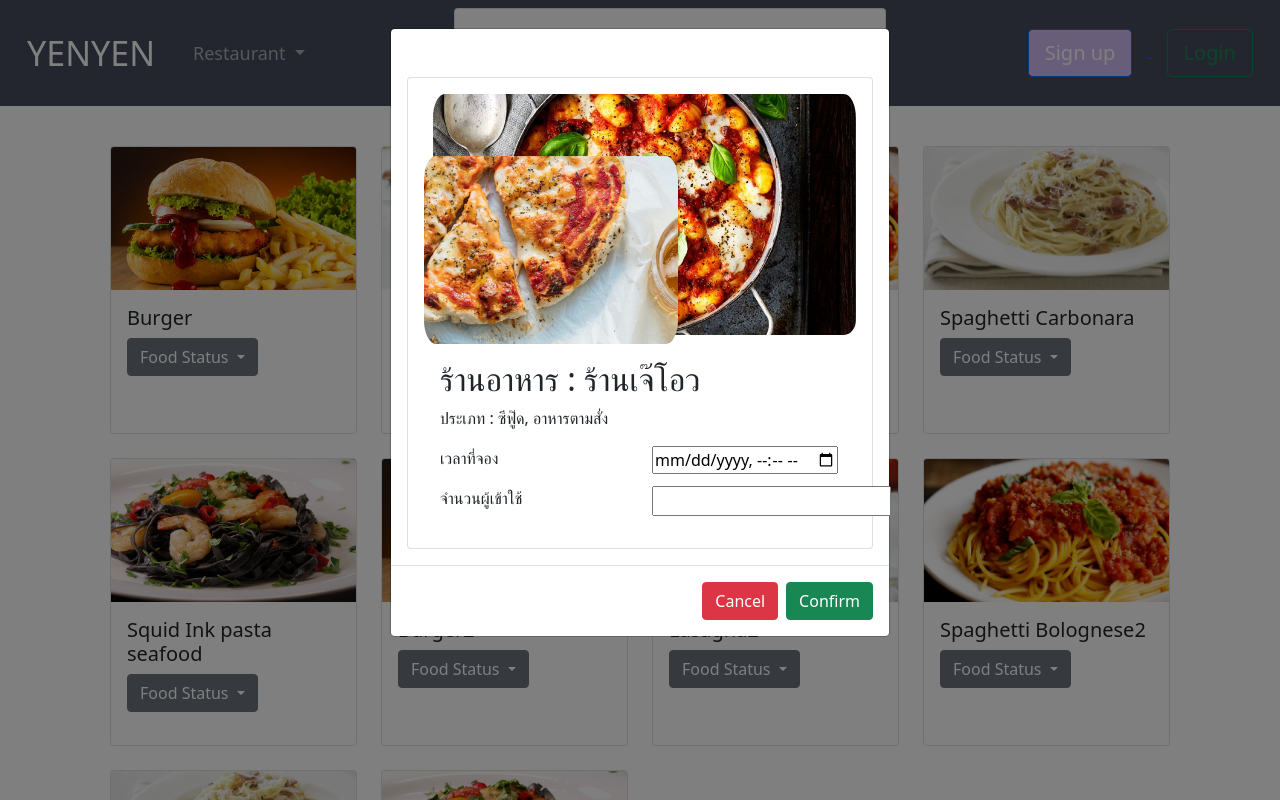
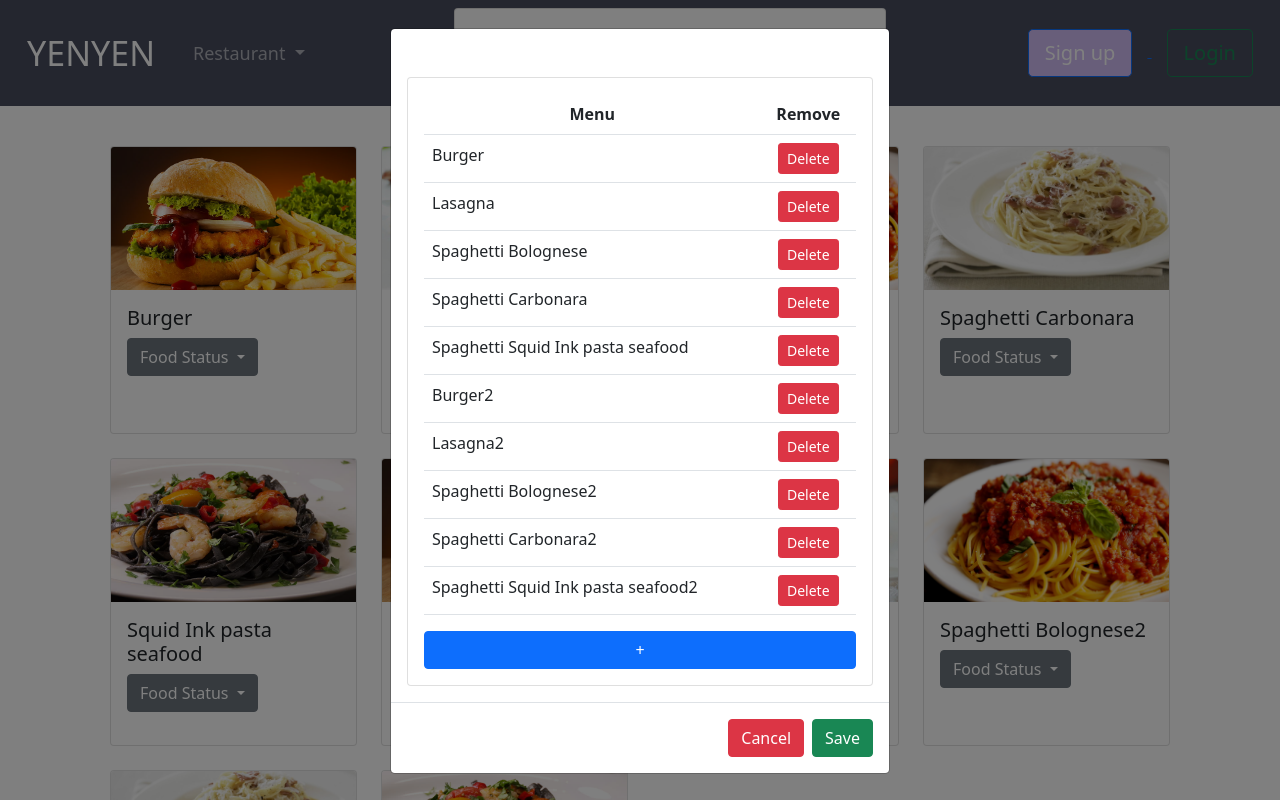
Before and after one commit to pete13232/DBProject, a Django app: page /foodList in a window 1280 px wide, after a click on "Edit". Run offline with Django 3.2, Linux system fonts and the light colour scheme; some libraries are stand-ins or nearby versions.

Commit message:
foodlistmodal+add+delete

```diff
--- a/myproject/templates/app/base.html
+++ b/myproject/templates/app/base.html
@@ -19,6 +19,7 @@
         integrity="sha512-iBBXm8fW90+nuLcSKlbmrPcLa0OT92xO1BIsZ+ywDWZCvqsWgccV3gFoRBv0z+8dLJgyAHIhR35VZc2oM/gI1w=="
         crossorigin="anonymous" />
     <script src="http://ajax.googleapis.com/ajax/libs/jquery/2.0.0/jquery.min.js"></script>
+    <script src="https://code.jquery.com/jquery-3.6.0.min.js" integrity="sha256-/xUj+3OJU5yExlq6GSYGSHk7tPXikynS7ogEvDej/m4=" crossorigin="anonymous"></script>
 
 
 
--- a/myproject/templates/app/foodListmodal.html
+++ b/myproject/templates/app/foodListmodal.html
@@ -8,77 +8,161 @@
        </div>
        <div class="modal-body">
          <div class="card p-3" style="">
-            <div class="row">
-              <img src="{% static 'images/foodEx.jpg' %}" class="imgBg" alt="Responsive image" />
-              <img src="{% static 'images/foodEx2.jpg' %}" class="imgCollab" alt="Responsive image" />
-            </div>
-            <div class="card-body">
-              <h2 class="card-title">ร้านอาหาร : ร้านเจ๊โอว</h2>
-              <p class="card-text">ประเภท : ซีฟู๊ด, อาหารตามสั่ง</p>
-              <div class="row">
-                <div class="col-6 mb-3">
-                  <p class="card-text">เวลาที่จอง</p>
-                </div>
-                <div class="col-6">
-                  <input type="datetime-local" id="queuetime" name="queuetime" style="max-width: 99%;" />
-                </div>
-              </div>
-              <div class="row">
-                <div class="col-6">
-                  <p class="card-text">จำนวนผู้เข้าใช้</p>
-                </div>
-                <div class="col-6"><input type="number" /></div>
-              </div>
-            </div>
+           <table class="table table-md">
+             <tr class="text-center">
+               <th>Menu</th>
+               <th>Remove</th>
+             </tr>
+
+             <tr>
+               <td class="text-start ">Burger</td>
+               <td class="text-center "><a class="btn btn-sm btn-danger" data-bs-target="#DeletingfoodListmodal"
+                   data-bs-toggle="modal" data-bs-dismiss="modal">Delete</a></td>
+             </tr>
+             <tr>
+               <td class="text-start ">Lasagna</td>
+               <td class="text-center "><a class="btn btn-sm btn-danger" data-bs-target="#DeletingfoodListmodal"
+                   data-bs-toggle="modal" data-bs-dismiss="modal">Delete</a></td>
+             </tr>
+             <tr>
+               <td class="text-start ">Spaghetti Bolognese</td>
+               <td class="text-center "><a class="btn btn-sm btn-danger" data-bs-target="#DeletingfoodListmodal"
+                   data-bs-toggle="modal" data-bs-dismiss="modal">Delete</a></td>
+             </tr>
+             <tr>
+               <td class="text-start ">Spaghetti Carbonara</td>
+               <td class="text-center "><a class="btn btn-sm btn-danger" data-bs-target="#DeletingfoodListmodal"
+                   data-bs-toggle="modal" data-bs-dismiss="modal">Delete</a></td>
+             </tr>
+             <tr>
+               <td class="text-start ">Spaghetti Squid Ink pasta seafood</td>
+               <td class="text-center "><a class="btn btn-sm btn-danger" data-bs-target="#DeletingfoodListmodal"
+                   data-bs-toggle="modal" data-bs-dismiss="modal">Delete</a></td>
+             </tr>
+             <tr>
+               <td class="text-start ">Burger2</td>
+               <td class="text-center "><a class="btn btn-sm btn-danger" data-bs-target="#DeletingfoodListmodal"
+                   data-bs-toggle="modal" data-bs-dismiss="modal">Delete</a></td>
+             </tr>
+             <tr>
+               <td class="text-start ">Lasagna2</td>
+               <td class="text-center "><a class="btn btn-sm btn-danger" data-bs-target="#DeletingfoodListmodal"
+                   data-bs-toggle="modal" data-bs-dismiss="modal">Delete</a></td>
+             </tr>
+             <tr>
+               <td class="text-start ">Spaghetti Bolognese2</td>
+               <td class="text-center "><a class="btn btn-sm btn-danger" data-bs-target="#DeletingfoodListmodal"
+                   data-bs-toggle="modal" data-bs-dismiss="modal">Delete</a></td>
+             </tr>
+             <tr>
+               <td class="text-start ">Spaghetti Carbonara2</td>
+               <td class="text-center "><a class="btn btn-sm btn-danger" data-bs-target="#DeletingfoodListmodal"
+                   data-bs-toggle="modal" data-bs-dismiss="modal">Delete</a></td>
+             </tr>
+             <tr>
+               <td class="text-start ">Spaghetti Squid Ink pasta seafood2</td>
+               <td class="text-center "><a class="btn btn-sm btn-danger" data-bs-target="#DeletingfoodListmodal"
+                   data-bs-toggle="modal" data-bs-dismiss="modal">Delete</a></td>
+             </tr>
+
+           </table>
+           <button class="btn btn-primary" type="button" data-bs-target="#AddingfoodListmodal" data-bs-toggle="modal"
+             data-bs-dismiss="modal">+</button>
+
+
          </div>
        </div>
        <div class="modal-footer">
          <button type="button" class="btn btn-danger" data-bs-dismiss="modal">
            Cancel
          </button>
-          <button type="button" class="btn btn-success" data-bs-dismiss="modal">Confirm</button>
+         <button type="button" class="btn btn-success" data-bs-dismiss="modal">Save</button>
        </div>
      </div>
    </div>
  </div>
 
-  <div class="modal fade" id="AddingfoodListmodal" tabindex="-1" aria-labelledby="exampleModalLabel" aria-hidden="true">
-    <div class="modal-dialog">
-      <div class="modal-content">
+ <div class="modal fade " id="AddingfoodListmodal" tabindex="-1" aria-labelledby="exampleModalLabe2" aria-hidden="true">
+   <div class="modal-dialog modal-dialog-centered">
+     <div class="modal-content ">
        <div class="modal-header border-0 align-self-start">
-          <h5 class="modal-title" id="exampleModalLabel"></h5>
+         <h5 class="modal-title" id="exampleModalLabe2"></h5>
        </div>
        <div class="modal-body">
          <div class="card p-3" style="">
-            <div class="row">
-              <img src="{% static 'images/foodEx.jpg' %}" class="imgBg" alt="Responsive image" />
-              <img src="{% static 'images/foodEx2.jpg' %}" class="imgCollab" alt="Responsive image" />
-            </div>
-            <div class="card-body">
-              <h2 class="card-title">ร้านอาหาร : ร้านเจ๊โอว</h2>
-              <p class="card-text">ประเภท : ซีฟู๊ด, อาหารตามสั่ง</p>
-              <div class="row">
-                <div class="col-6 mb-3">
-                  <p class="card-text">เวลาที่จอง</p>
-                </div>
-                <div class="col-6">
-                  <input type="datetime-local" id="queuetime" name="queuetime" style="max-width: 99%;" />
-                </div>
-              </div>
-              <div class="row">
-                <div class="col-6">
-                  <p class="card-text">จำนวนผู้เข้าใช้</p>
-                </div>
-                <div class="col-6"><input type="number" /></div>
+           <table class="table table-md">
+             <tr class="text-center">
+               <th>Menu</th>
+               <th>Image</th>
+             </tr>
+             <tr id="container">
+               <td class=" col-6"><input type="text" class="form-control" aria-label="Sizing example input"
+                   aria-describedby="inputGroup-sizing-sm"></td>
+               <td class="col-6"><input type="file" class="form-control" id="inputGroupFile02"></td>
+             </tr>
+             <tr id="container">
+               <td class=" col-6"><input type="text" class="form-control" aria-label="Sizing example input"
+                   aria-describedby="inputGroup-sizing-sm"></td>
+               <td class="col-6"><input type="file" class="form-control" id="inputGroupFile02"></td>
+             </tr>
+             <tr id="container">
+               <td class=" col-6"><input type="text" class="form-control" aria-label="Sizing example input"
+                   aria-describedby="inputGroup-sizing-sm"></td>
+               <td class="col-6"><input type="file" class="form-control" id="inputGroupFile02"></td>
+             </tr>
+             <tr id="container">
+               <td class=" col-6"><input type="text" class="form-control" aria-label="Sizing example input"
+                   aria-describedby="inputGroup-sizing-sm"></td>
+               <td class="col-6"><input type="file" class="form-control" id="inputGroupFile02"></td>
+             </tr>
+             <tr id="container">
+               <td class=" col-6"><input type="text" class="form-control" aria-label="Sizing example input"
+                   aria-describedby="inputGroup-sizing-sm"></td>
+               <td class="col-6"><input type="file" class="form-control" id="inputGroupFile02"></td>
+             </tr>
+             <tr id="container">
+               <td class=" col-6"><input type="text" class="form-control" aria-label="Sizing example input"
+                   aria-describedby="inputGroup-sizing-sm"></td>
+               <td class="col-6"><input type="file" class="form-control" id="inputGroupFile02"></td>
+             </tr>
+             <tr id="container">
+               <td class=" col-6"><input type="text" class="form-control" aria-label="Sizing example input"
+                   aria-describedby="inputGroup-sizing-sm"></td>
+               <td class="col-6"><input type="file" class="form-control" id="inputGroupFile02"></td>
+             </tr>
+           </table>
+
+
+           <div class="modal-footer">
+             <button type="button" class="btn btn-danger" data-bs-dismiss="modal">
+               Cancel
+             </button>
+             <button type="button" class="btn btn-success" data-bs-dismiss="modal">Save</button>
            </div>
          </div>
        </div>
      </div>
+   </div>
+ </div>
+
+
+
+
+ <div class="modal fade " id="DeletingfoodListmodal" tabindex="-1" aria-labelledby="exampleModalLabe3"
+   aria-hidden="true">
+   <div class="modal-dialog modal-dialog-centered">
+     <div class="modal-content ">
+       <div class="modal-header border-0 align-self-start">
+         <h5 class="modal-title" id="exampleModalLabe3"></h5>
+       </div>
+       <div class="modal-body">
+         <h5>Are you sure you wat to delete Menu:... ?</h5>
+       </div>
        <div class="modal-footer">
-          <button type="button" class="btn btn-danger" data-bs-dismiss="modal">
+         <button type="button" class="btn btn-secondary" data-bs-dismiss="modal">
            Cancel
          </button>
-          <button type="button" class="btn btn-success" data-bs-dismiss="modal">Confirm</button>
+         <button type="button" class="btn btn-danger" data-bs-target="#foodListmodal" data-bs-toggle="modal" data-bs-dismiss="modal">Confirm</button>
        </div>
      </div>
    </div>
```
Lines whose indentation alone changed are shown as unchanged.
